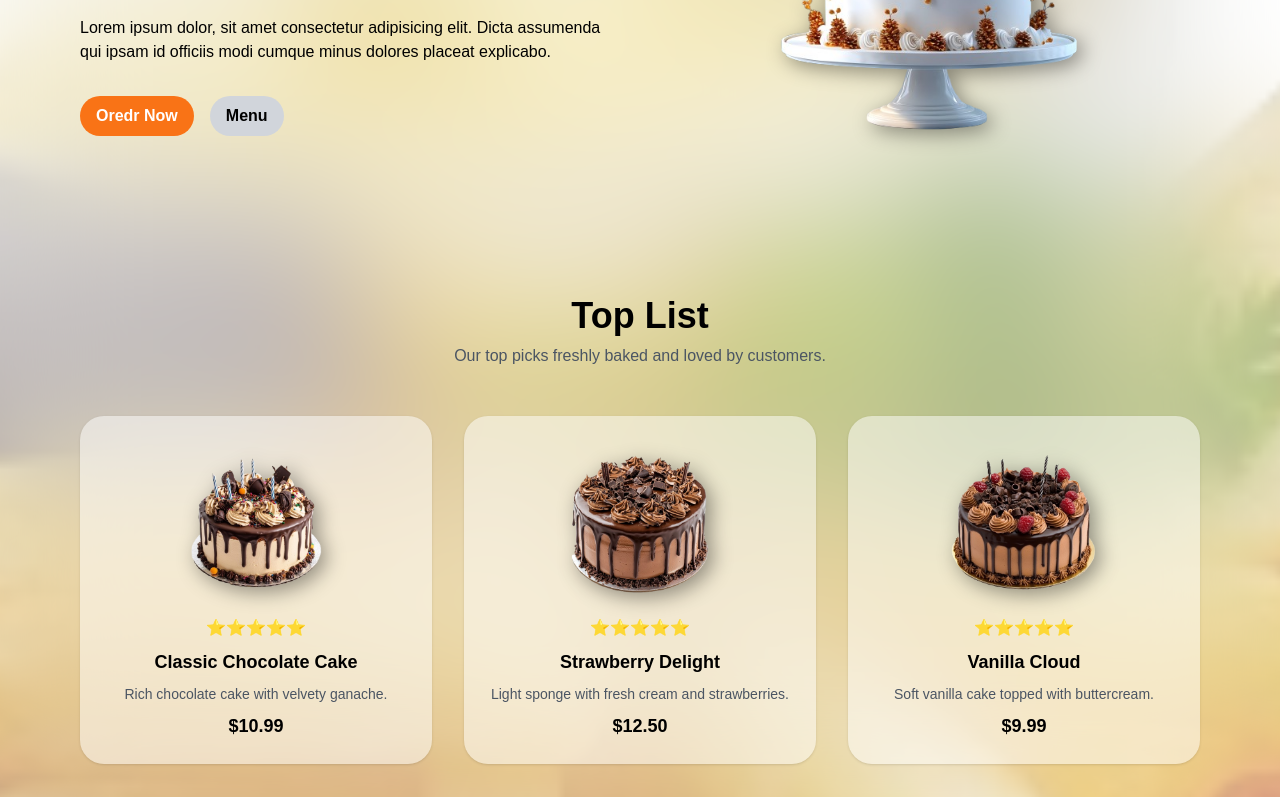
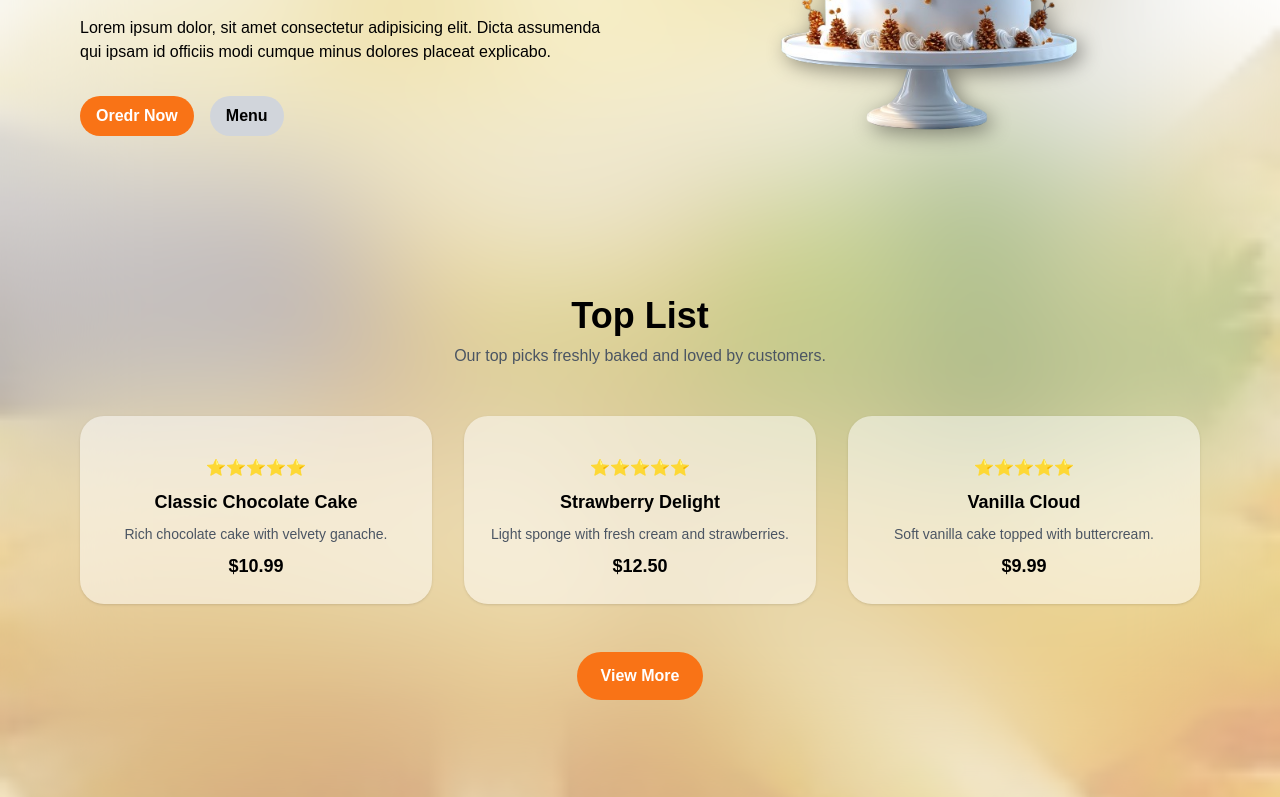
Before and after one commit to xhaadh/new-cake-app, a React (Vite) app: page / in a window 1280 px wide. Shown: the part 448-1245 px from the top of the page. Built offline with nearby package versions, Linux system fonts and the light colour scheme.

Commit message:
commit 7

```diff
--- a/src/components/TopList/TopList.jsx
+++ b/src/components/TopList/TopList.jsx
@@ -18,12 +18,12 @@ const TopList = () => {
       <div className="grid grid-cols-1 sm:grid-cols-2 md:grid-cols-3 gap-8">
         {/* Card 1 */}
         <article className="bg-white/50 p-5 lg:p-6 rounded-3xl transform hover:scale-105 transition duration-300 shadow text-center">
-          <img
+          {/* <img
             src={Image1}
             alt="Classic Chocolate Cake"
             className="w-40 h-40 mx-auto object-cover rounded-full img-shadow"
             // loading="lazy"
-          />
+          /> */}
           <div className="space-y-2 mt-4">
             <p className="text-red-500">⭐⭐⭐⭐⭐</p>
             <p className="text-lg font-semibold">Classic Chocolate Cake</p>
@@ -36,12 +36,12 @@ const TopList = () => {
 
         {/* Card 2 */}
         <article className="bg-white/50 p-5 lg:p-6 rounded-3xl transform hover:scale-105 transition duration-300 shadow text-center">
-          <img
+          {/* <img
             src={Image2}
             alt="Strawberry Delight"
             className="w-40 h-40 mx-auto object-cover rounded-full img-shadow"
             // loading="lazy"
-          />
+          /> */}
           <div className="space-y-2 mt-4">
             <p className="text-red-500">⭐⭐⭐⭐⭐</p>
             <p className="text-lg font-semibold">Strawberry Delight</p>
@@ -54,12 +54,12 @@ const TopList = () => {
 
         {/* Card 3 */}
         <article className="bg-white/50 p-5 lg:p-6 rounded-3xl transform hover:scale-105 transition duration-300 shadow text-center">
-          <img
+          {/* <img
             src={Image3}
             alt="Vanilla Cloud"
             className="w-40 h-40 mx-auto object-cover rounded-full img-shadow"
             // loading="lazy"
-          />
+          /> */}
           <div className="space-y-2 mt-4">
             <p className="text-red-500">⭐⭐⭐⭐⭐</p>
             <p className="text-lg font-semibold">Vanilla Cloud</p>
```
